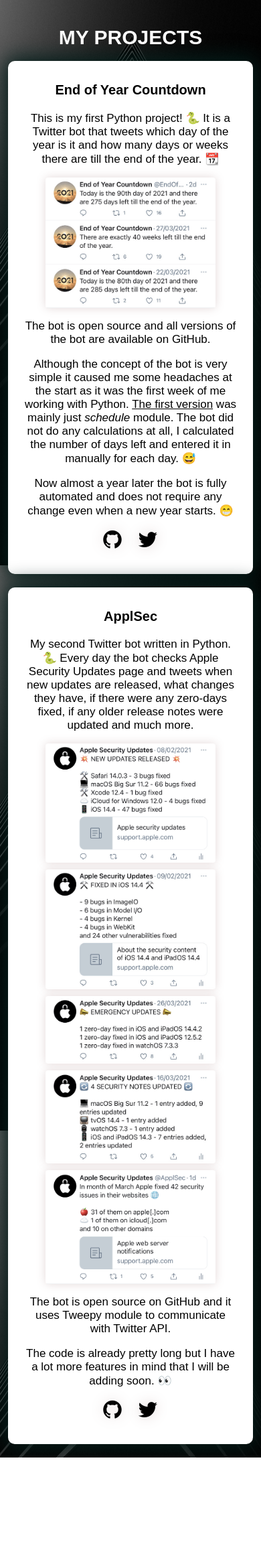
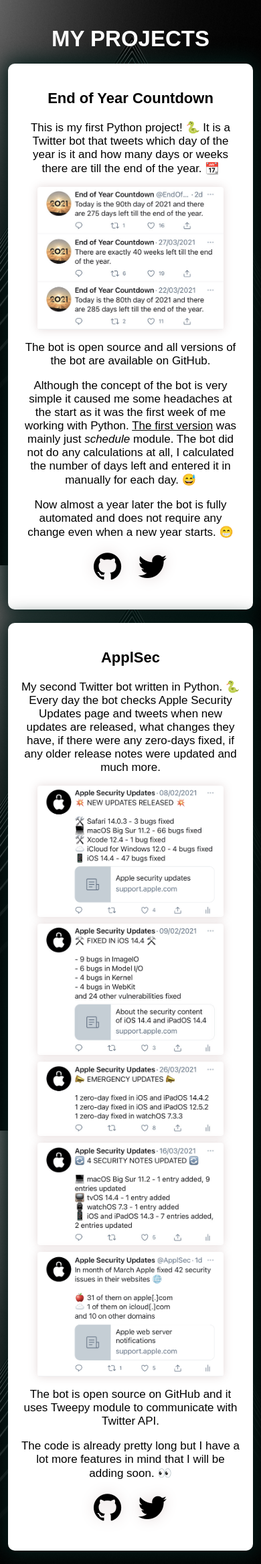
Before and after one commit to amadejpapez/amadejpapez.com, a Django app: page /projects/ in a window 390 px wide. Shown: the whole page at 67% size. Before the commit the page ends 2176 px from the top, so only its background shows below. Run offline with Django 3.2, Linux system fonts and the light colour scheme.

Commit message:
Mobile formatting improvements

```diff
--- a/main/static/main.css
+++ b/main/static/main.css
@@ -65,18 +65,23 @@ h2 {
 }
 
 
+
 @media only screen and (max-width: 500px) and (max-height: 4895px) {
     body {
         margin: 10% 3% 5% 3%;
     }
 
     h1 {
-        font-size: 30px;
+        font-size: 33px;
         margin-bottom: 5%;
     }
 
     h2 {
-        font-size: 20px;
+        font-size: 22px;
+    }
+
+    #project {
+        padding: 20px 20px;
     }
 
     #project p {
@@ -84,11 +89,11 @@ h2 {
     }
 
     .images img {
-        width: 50px;
+        width: 60px;
     }
 
     .demo img {
-        width: 80%;
+        width: 85%;
     }
 }
 
--- a/main/templates/main.html
+++ b/main/templates/main.html
@@ -23,7 +23,8 @@
         <div id="project">
             <p>My name is Amadej and I am 18 years old. 👋</p>
             <p>When I was still in the middle school, I started reading a lot about cybersecurity. That was the reason why I started experimenting with Linux. I learned about Lunix, Unix commands and about different tools. And btw I use Arch!</p>
-            <p>A year ago I started learning Python as I wanted to also get into programming. I knew HTML and CSS from before and I did also try some JavaScript. I decided I would look into Python more and it became really fun working with it. A year later I have written a few small
+            <p>A year ago I started learning Python as I wanted to also get into programming. I knew HTML and CSS from before and I did also try some JavaScript. I decided I would look into Python more and it became really fun working with it.</p>
+            <p>A year later I have a few
             <a href="/projects">Python projects</a>
             🐍 and this website is built using Django, Python web framework!</p>
             <h2 style="margin-top: 40px;">WHAT I'M CURRENTLY LEARNING:</h2>
--- a/main/templates/projects.html
+++ b/main/templates/projects.html
@@ -34,8 +34,8 @@
             <a href="https://github.com/amadejpapez/EndofYearCountdown/commit/38ff39fc2241a5b16e263132aad382340713c67b">The first version</a>
             was mainly just <i>schedule</i> module. The bot did not do any calculations at all, I calculated the number of days left and entered it in manually for each day. 😅</p>
             <p>Now almost a year later the bot is fully automated and does not require any change even when a new year starts. 😁</p>
-            <a href="https://github.com/amadejpapez/EndofYearCountdown" class="fa fa-github fa-2x links"></a>
-            <a href="https://twitter.com/EndOfYearCount" class="fa fa-twitter fa-2x links"></a>
+            <a href="https://github.com/amadejpapez/EndofYearCountdown" class="fa fa-github fa-3x links"></a>
+            <a href="https://twitter.com/EndOfYearCount" class="fa fa-twitter fa-3x links"></a>
         </div>
 
         <div id="project">
@@ -65,8 +65,8 @@
             </div>
             <p>The bot is open source on GitHub and it uses Tweepy module to communicate with Twitter API.</p>
             <p>The code is already pretty long but I have a lot more features in mind that I will be adding soon. 👀</p>
-            <a href="https://github.com/amadejpapez/ApplSec" class="fa fa-github fa-2x links"></a>
-            <a href="https://twitter.com/ApplSec" class="fa fa-twitter fa-2x links"></a>
+            <a href="https://github.com/amadejpapez/ApplSec" class="fa fa-github fa-3x links"></a>
+            <a href="https://twitter.com/ApplSec" class="fa fa-twitter fa-3x links"></a>
         </div>
     </body>
 </html>
```
